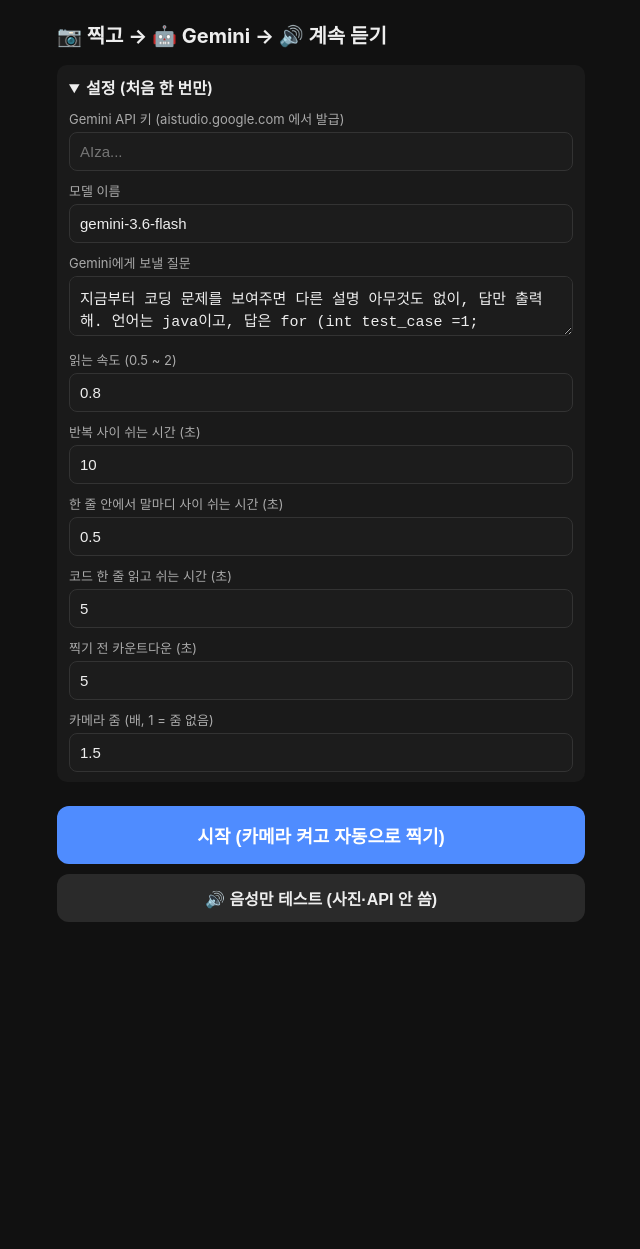
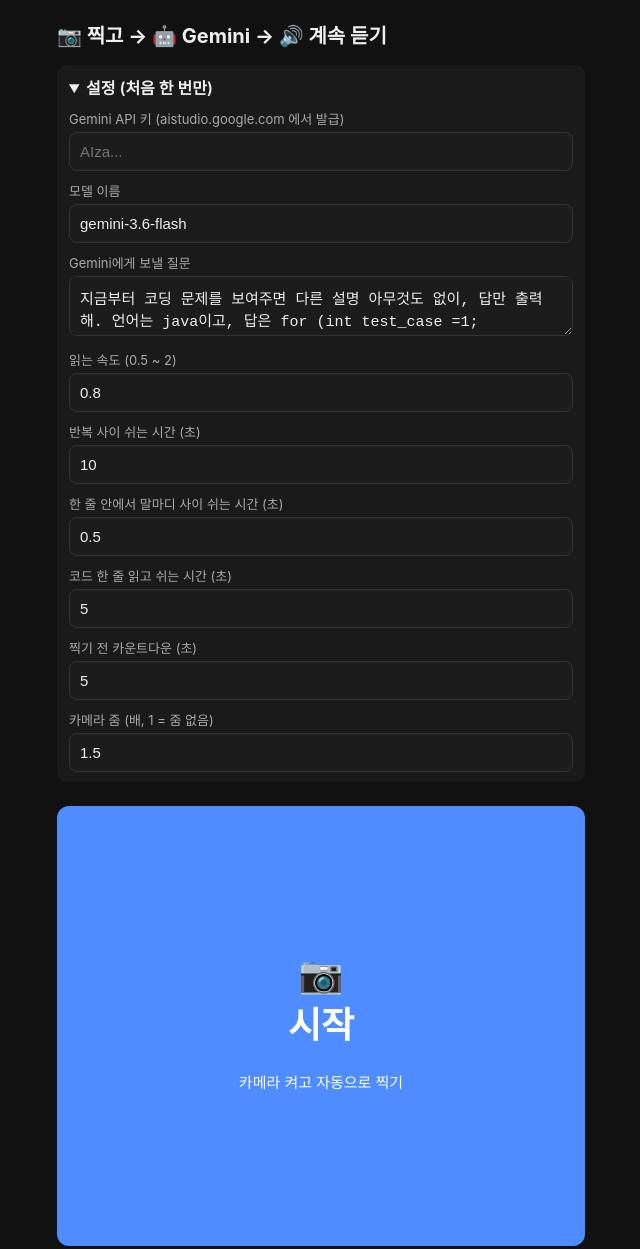
Before and after one commit to litlitnay/camera-voice, a plain HTML site: page index.html in a window 1280 px wide. Shown: the top 1249 px of the page, without its empty margins (319-959 px from the left). Before the commit the page ends 970 px from the top, so only its background shows below. Drawn offline with Linux system fonts and the light colour scheme.

Commit message:
Update index.html

```diff
--- a/index.html
+++ b/index.html
@@ -30,9 +30,14 @@
   #answer { margin-top: 10px; background: #1a1a1a; border-radius: 10px; padding: 14px;
             line-height: 1.6; white-space: pre-wrap; display: none; }
   .hidden { display: none !important; }
+  /* 처음 화면: 시작 버튼이 남은 화면을 가득 채움 */
+  body.initial { min-height: 100vh; min-height: 100dvh; display: flex; flex-direction: column; }
+  body.initial details { flex: none; }
+  body.initial #startBtn { flex: 1; min-height: 55vh; min-height: 55dvh; font-size: 36px; line-height: 1.4; }
+  body.initial #testBtn { flex: none; }
 </style>
 </head>
-<body>
+<body class="initial">
 <h1>📷 찍고 → 🤖 Gemini → 🔊 계속 듣기</h1>
 
 <details id="settings">
@@ -57,7 +62,7 @@
   <input id="zoom" type="number" step="0.1" min="1" max="5" value="1.5">
 </details>
 
-<button id="startBtn" class="main">시작 (카메라 켜고 자동으로 찍기)</button>
+<button id="startBtn" class="main">📷<br>시작<br><span style="font-size:15px;font-weight:400">카메라 켜고 자동으로 찍기</span></button>
 <button id="testBtn" class="sub">🔊 음성만 테스트 (사진·API 안 씀)</button>
 <input id="fileInput" type="file" accept="image/*" capture="environment" class="hidden">
 
@@ -118,6 +123,7 @@ async function startCamera() {
   $("controls").classList.add("hidden");
   if (!$("key").value.trim()) { $("settings").open = true; setStatus("먼저 설정에서 API 키를 넣어주세요."); return; }
 
+  document.body.classList.remove("initial"); // 시작하면 버튼을 일반 크기로
   // 음성 기능 잠금 해제 (폰은 버튼을 누른 순간에만 소리를 허락함)
   speechSynthesis.cancel();
   speechSynthesis.speak(new SpeechSynthesisUtterance(" "));
@@ -329,6 +335,7 @@ const SAMPLE_ANSWER = [
   "에스 / 점 / 어펜드 / 괄호 열고 / 아이 / 닫고 / 세미콜론"
 ].join("\n");
 $("testBtn").onclick = () => {
+  document.body.classList.remove("initial");
   retakeCount = 0;
   stopCamera();
   speechSynthesis.cancel();
```
